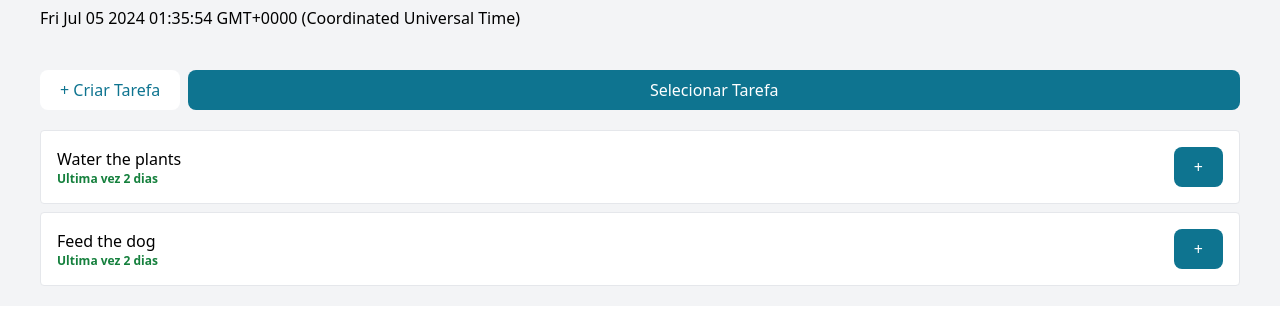
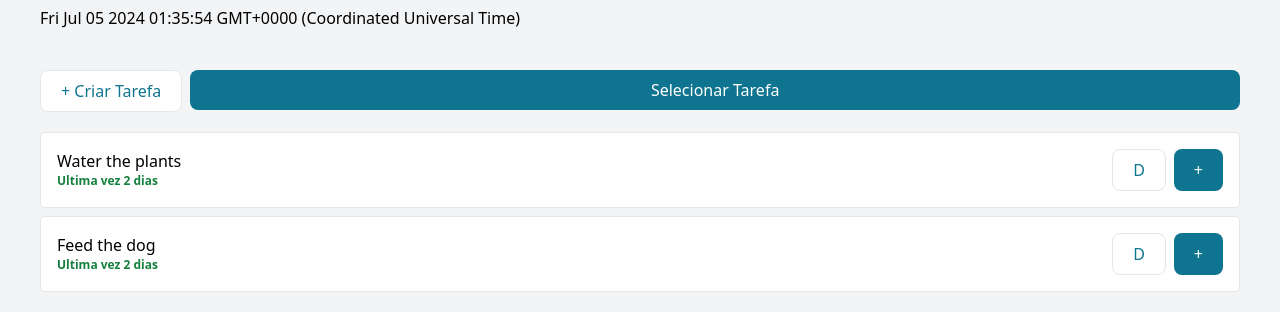
Before and after one commit to joseluz/daily-task, an Angular app: page / in a window 1280 px wide. Both pictures are taken after a click on the button "Selecionar Tarefa". Shown: the part 162-487 px from the top of the page. Built offline with nearby package versions, Linux system fonts and the light colour scheme.

Commit message:
Created button component

```diff
--- /dev/null
+++ b/src/app/ui/components/button/button.component.html
@@ -0,0 +1,6 @@
+<button (click)="clicked.emit($event)"
+        class="w-full px-5 py-2 rounded-lg"
+        [ngClass]="{'bg-cyan-700 hover:bg-cyan-900 text-white': isPrimary,
+                    'bg-white border-gray-200 border hover:bg-gray-50 text-cyan-700':isSecondary}">
+  {{ label }}
+</button>
--- /dev/null
+++ b/src/app/ui/components/button/button.component.ts
@@ -0,0 +1,23 @@
+import {Component, EventEmitter, Input, OnInit, Output} from '@angular/core';
+import {NgClass} from "@angular/common";
+
+@Component({
+  selector: 'dt-button',
+  standalone: true,
+  imports: [
+    NgClass
+  ],
+  templateUrl: './button.component.html'
+})
+export class ButtonComponent implements OnInit {
+  @Input() label: string;
+  @Input() type: 'primary' | 'secondary' = 'primary'
+  @Output() clicked = new EventEmitter<Event>();
+  isPrimary = true;
+  isSecondary = false;
+
+  ngOnInit(): void {
+    this.isPrimary = this.type == 'primary';
+    this.isSecondary = this.type == 'secondary';
+  }
+}
--- a/src/app/ui/components/task-item-light/task-item-light.component.html
+++ b/src/app/ui/components/task-item-light/task-item-light.component.html
@@ -8,7 +8,11 @@
                [(ngModel)]="task.description"/>
         <span class="text-xs text-green-700 font-bold">Ultima vez 2 dias</span>
       </div>
-      <div class="flex flex-col">
+      <div class="flex gap-x-2">
+        <button class="flex-1 bg-white border border-gray-200 hover:bg-gray-50 text-cyan-700 px-5 py-2 rounded-lg"
+                (click)="plan()">
+          D
+        </button>
         <button class="flex-1 bg-cyan-700 hover:bg-cyan-900 disabled:opacity-50 disabled:cursor-not-allowed text-white px-5 py-2 rounded-lg"
                 [disabled]="isReadOnly"
                 (click)="plan()">
--- a/src/app/ui/components/task-item-light/task-item-light.component.ts
+++ b/src/app/ui/components/task-item-light/task-item-light.component.ts
@@ -16,9 +16,14 @@ export class TaskItemLightComponent {
   @Input() task: Task;
   @Input() isReadOnly = false;
   @Output() planTask = new EventEmitter<Task>();
+  @Output() removeTask = new EventEmitter<Task>();
 
   plan(): void {
     this.isReadOnly = true;
     this.planTask.emit(this.task);
   }
+
+  remove(): void {
+    this.removeTask.emit(this.task);
+  }
 }
--- a/src/app/ui/pages/dairy-activity/dairy-activity.page.html
+++ b/src/app/ui/pages/dairy-activity/dairy-activity.page.html
@@ -10,14 +10,13 @@
     }
   </div>
   <div class="flex gap-x-2">
-    <button (click)="addTask()"
-            class="text-cyan-700 hover:text-cyan-900 hover:bg-gray-50 bg-white px-5 py-2 rounded-lg">
-      + Criar Tarefa
-    </button>
-    <button (click)="openTaskSelector()"
-            class="flex-1 bg-cyan-700 hover:bg-cyan-900 text-white px-5 py-2 rounded-lg">
-      Selecionar Tarefa
-    </button>
+    <dt-button type="secondary"
+               (clicked)="addTask()"
+               label="+ Criar Tarefa"></dt-button>
+    <dt-button type="primary"
+               class="flex-1"
+               (clicked)="openTaskSelector()"
+               label="Selecionar Tarefa"></dt-button>
   </div>
   @if (showAllTasks) {
     <div class="flex flex-col gap-y-2">
--- a/src/app/ui/pages/dairy-activity/dairy-activity.page.ts
+++ b/src/app/ui/pages/dairy-activity/dairy-activity.page.ts
@@ -6,6 +6,7 @@ import {isSameDay} from "date-fns";
 import {DaySelectorComponent} from "../../components/day-selector/day-selector.component";
 import {CdkDrag, CdkDragDrop, CdkDropList, moveItemInArray} from "@angular/cdk/drag-drop";
 import {TaskItemLightComponent} from "../../components/task-item-light/task-item-light.component";
+import {ButtonComponent} from "../../components/button/button.component";
 
 @Component({
   selector: 'dt-dairy-activity.page',
@@ -15,7 +16,8 @@ import {TaskItemLightComponent} from "../../components/task-item-light/task-item
     TaskItemComponent,
     CdkDropList,
     CdkDrag,
-    TaskItemLightComponent
+    TaskItemLightComponent,
+    ButtonComponent
   ],
   templateUrl: './dairy-activity.page.html'
 })
```
Also changed, not shown: 1 other file (tests, documents, lock files or other folders).
